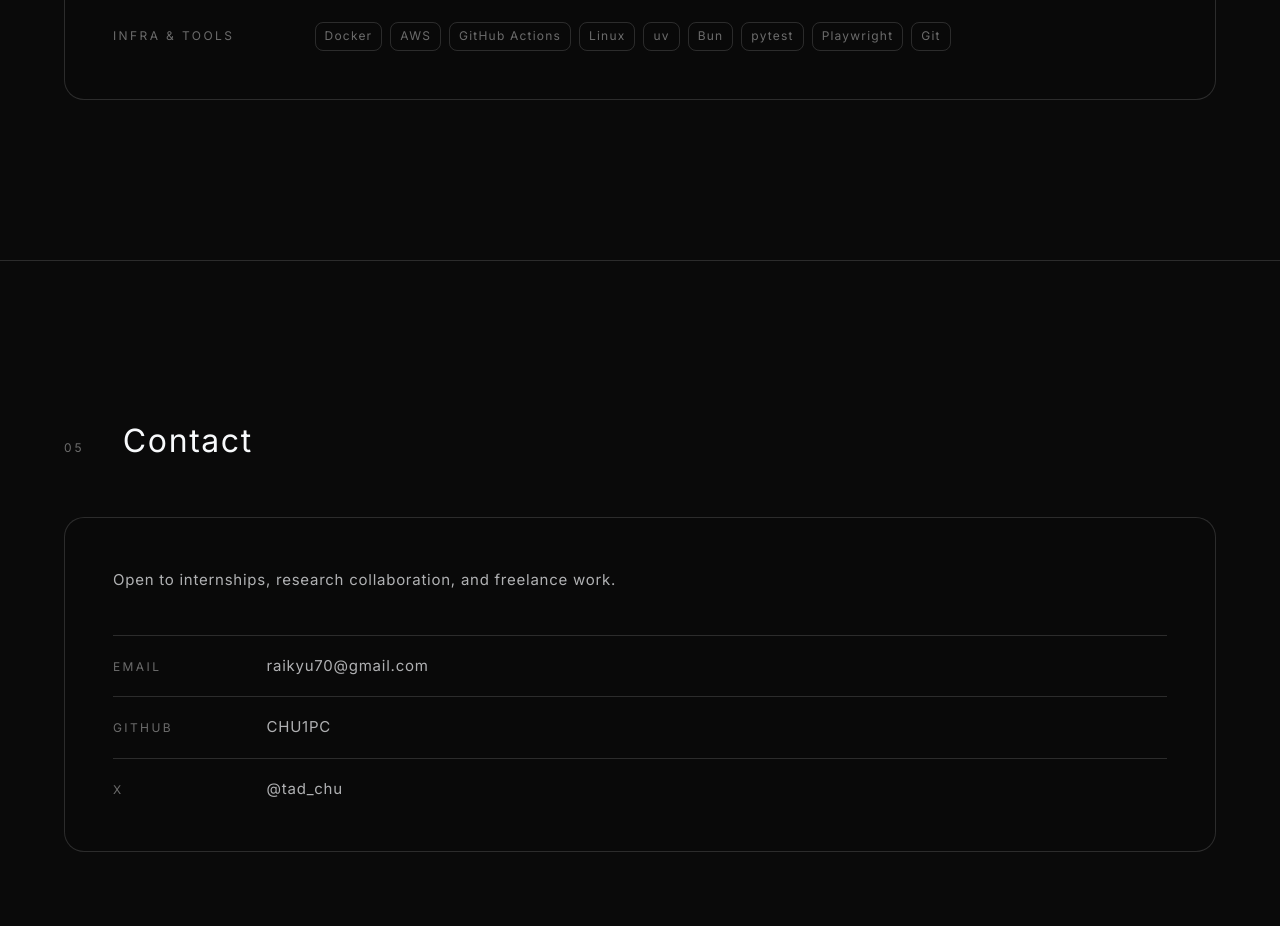
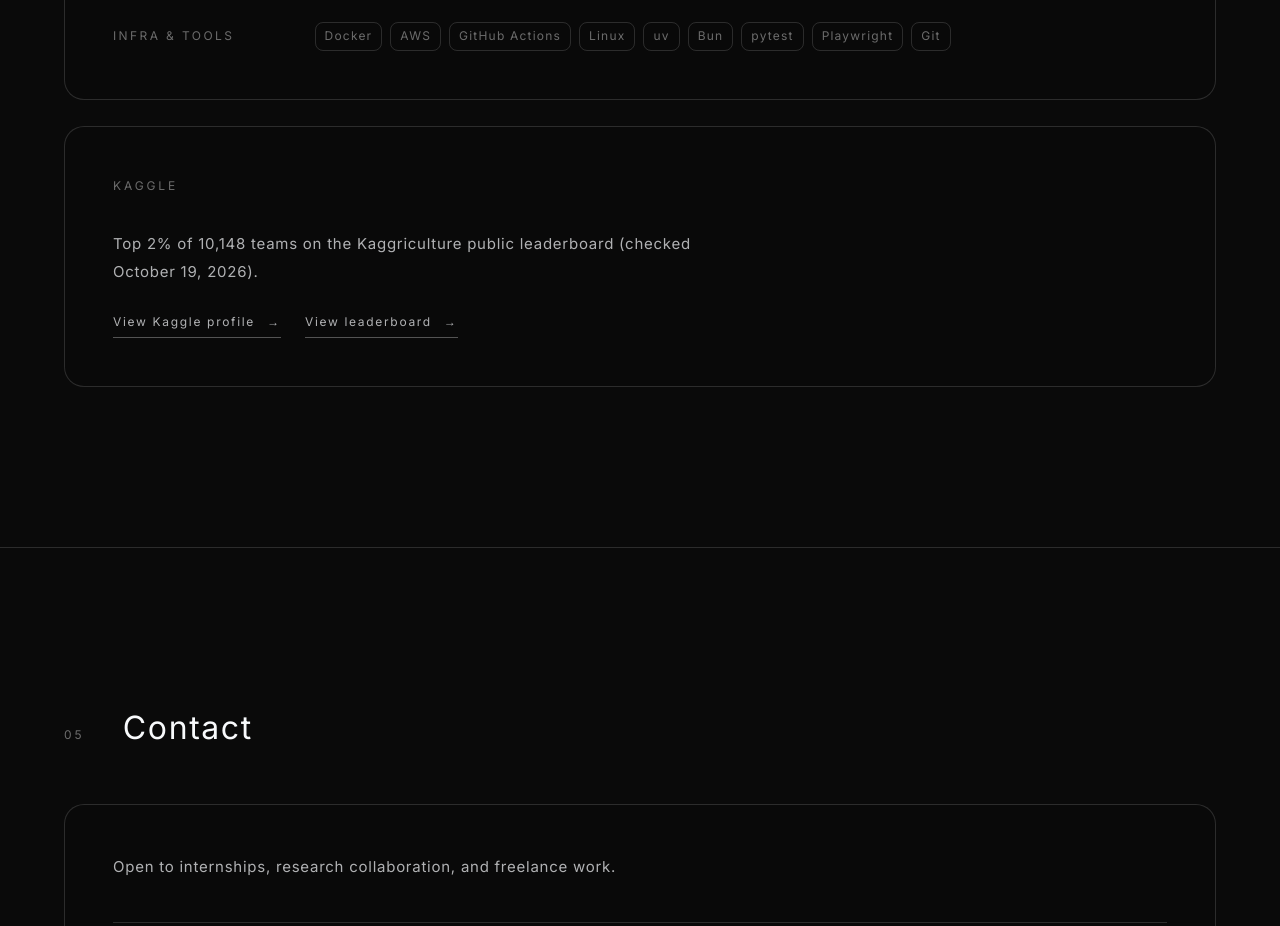
Before and after one commit to CHU1PC/portfolio, an Astro site: page /en in a window 1280 px wide. Shown: the part 5660-6586 px from the top of the page. Built offline with nearby package versions, Linux system fonts and the light colour scheme; Astro itself is replaced by a stand-in of ours; animation ran at ten frames a second; a web font is replaced by a local one.

Commit message:
feat: add Kaggle profile and competition achievement to portfolio

```diff
--- a/src/i18n/en.ts
+++ b/src/i18n/en.ts
@@ -72,6 +72,10 @@ const en = {
       }
     ],
     stackTitle: 'Stack I work with',
+    kaggleSummary:
+      'Top 2% of 10,148 teams on the Kaggriculture public leaderboard (checked October 19, 2026).',
+    kaggleProfile: 'View Kaggle profile',
+    kaggleLeaderboard: 'View leaderboard',
     groups: {
       languages: 'Languages',
       frontend: 'Frontend',
--- a/src/i18n/ja.ts
+++ b/src/i18n/ja.ts
@@ -73,6 +73,10 @@ const ja: Dictionary = {
       }
     ],
     stackTitle: '使用している技術',
+    kaggleSummary:
+      'Kaggriculture の公開リーダーボードで 10,148 チーム中、上位 2% に入りました（2026 年 10 月 19 日確認）。',
+    kaggleProfile: 'Kaggle プロフィールを見る',
+    kaggleLeaderboard: 'リーダーボードを見る',
     groups: {
       languages: '言語',
       frontend: 'フロントエンド',
--- a/src/pages/[lang]/index.astro
+++ b/src/pages/[lang]/index.astro
@@ -22,6 +22,8 @@ const photoSrc = `${import.meta.env.BASE_URL}me.webp`;
 const EMAIL = 'raikyu70@gmail.com';
 const GITHUB_URL = 'https://github.com/CHU1PC';
 const X_URL = 'https://x.com/tad_chu';
+const KAGGLE_URL = 'https://www.kaggle.com/tadashikato';
+const KAGGRICULTURE_URL = 'https://www.kaggle.com/competitions/kaggriculture/leaderboard';
 
 /** 期間が未確定のデータに入る番兵 */
 const TBD = 'TODO';
@@ -231,6 +233,19 @@ function formatPeriod(item: Experience): string {
             </div>
           ))}
         </dl>
+      </div>
+
+      <div class="panel content-panel" data-reveal data-spotlight>
+        <h3 class="sub-title">Kaggle</h3>
+        <p class="prose">{t.skills.kaggleSummary}</p>
+        <div class="kaggle-links">
+          <a class="card-link" href={KAGGLE_URL} rel="noopener noreferrer" target="_blank">
+            {t.skills.kaggleProfile}
+          </a>
+          <a class="card-link" href={KAGGRICULTURE_URL} rel="noopener noreferrer" target="_blank">
+            {t.skills.kaggleLeaderboard}
+          </a>
+        </div>
       </div>
     </div>
   </section>
@@ -831,6 +846,13 @@ if (timeline !== null) startTimeline(timeline);
 }
 
 /* Skills */
+.kaggle-links {
+  display: flex;
+  flex-wrap: wrap;
+  gap: 1.5rem;
+  margin-top: 1.5rem;
+}
+
 .sub-title {
   margin: 0 0 2rem;
   color: var(--ink-faint);
```
